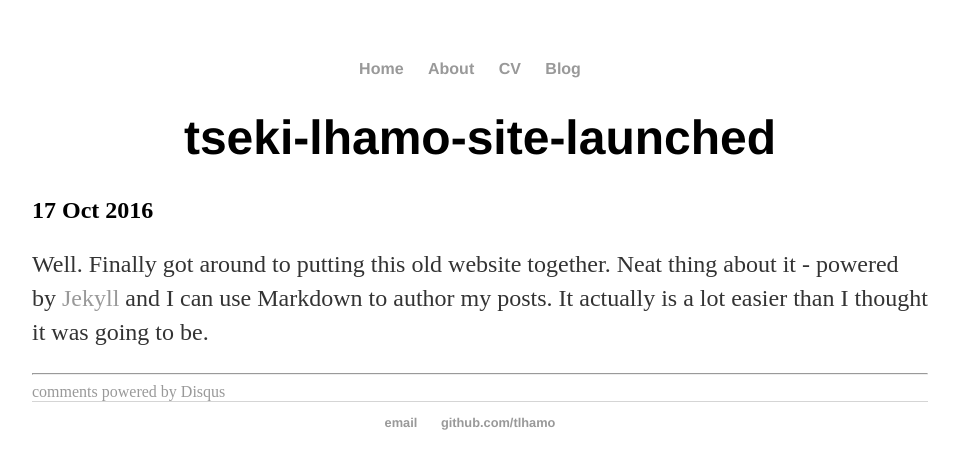
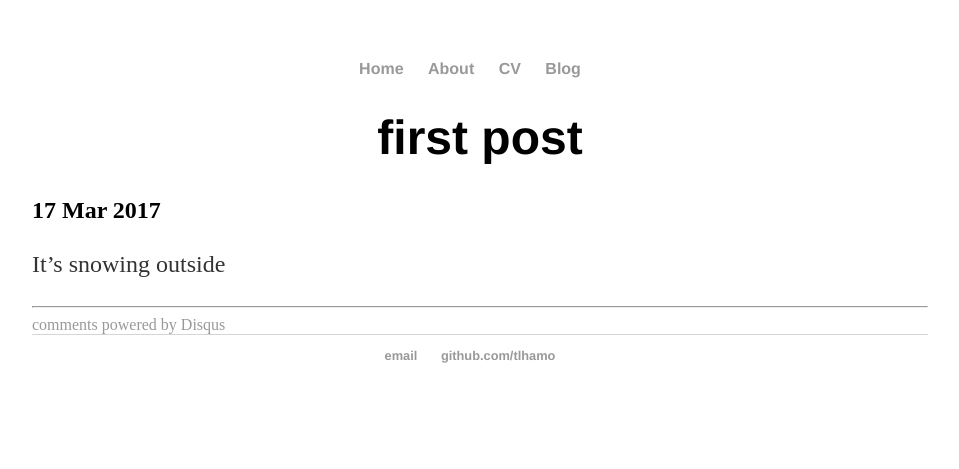
Before and after one commit to tlhamo/2018-Works, a Jekyll site: the page built from _posts/2016-10-17-tseki-lhamo-site-launched.md, in a window 1280 px wide. Shown: the top 469 px of the page, without its empty margins (160-1119 px from the left). Built offline with Jekyll 4.4.1, drawn with Linux system fonts in a browser that asks for light colours; comment, search, counter and statistics services are not loaded.

Commit message:
Update 2016-10-17-tseki-lhamo-site-launched.md

```diff
--- a/_posts/2016-10-17-tseki-lhamo-site-launched.md
+++ b/_posts/2016-10-17-tseki-lhamo-site-launched.md
@@ -1,7 +1,7 @@
 ---
 layout: post
-title: "tseki-lhamo-site-launched"
-date: 2016-10-17
+title: "first post"
+date: 2017-03-17
 ---
 
-Well. Finally got around to putting this old website together. Neat thing about it - powered by [Jekyll](http://jekyllrb.com) and I can use Markdown to author my posts. It actually is a lot easier than I thought it was going to be.
+It's snowing outside
```
